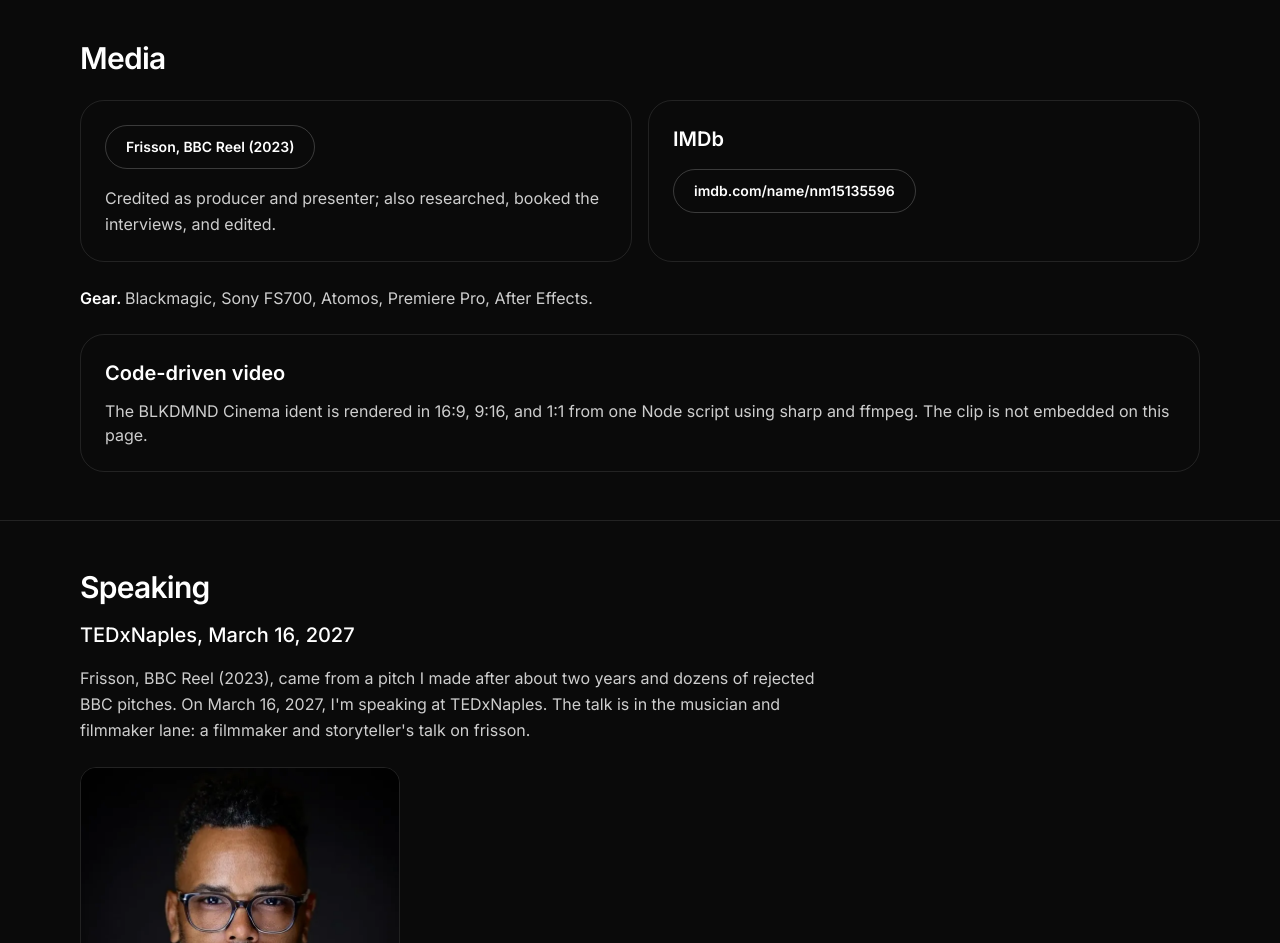
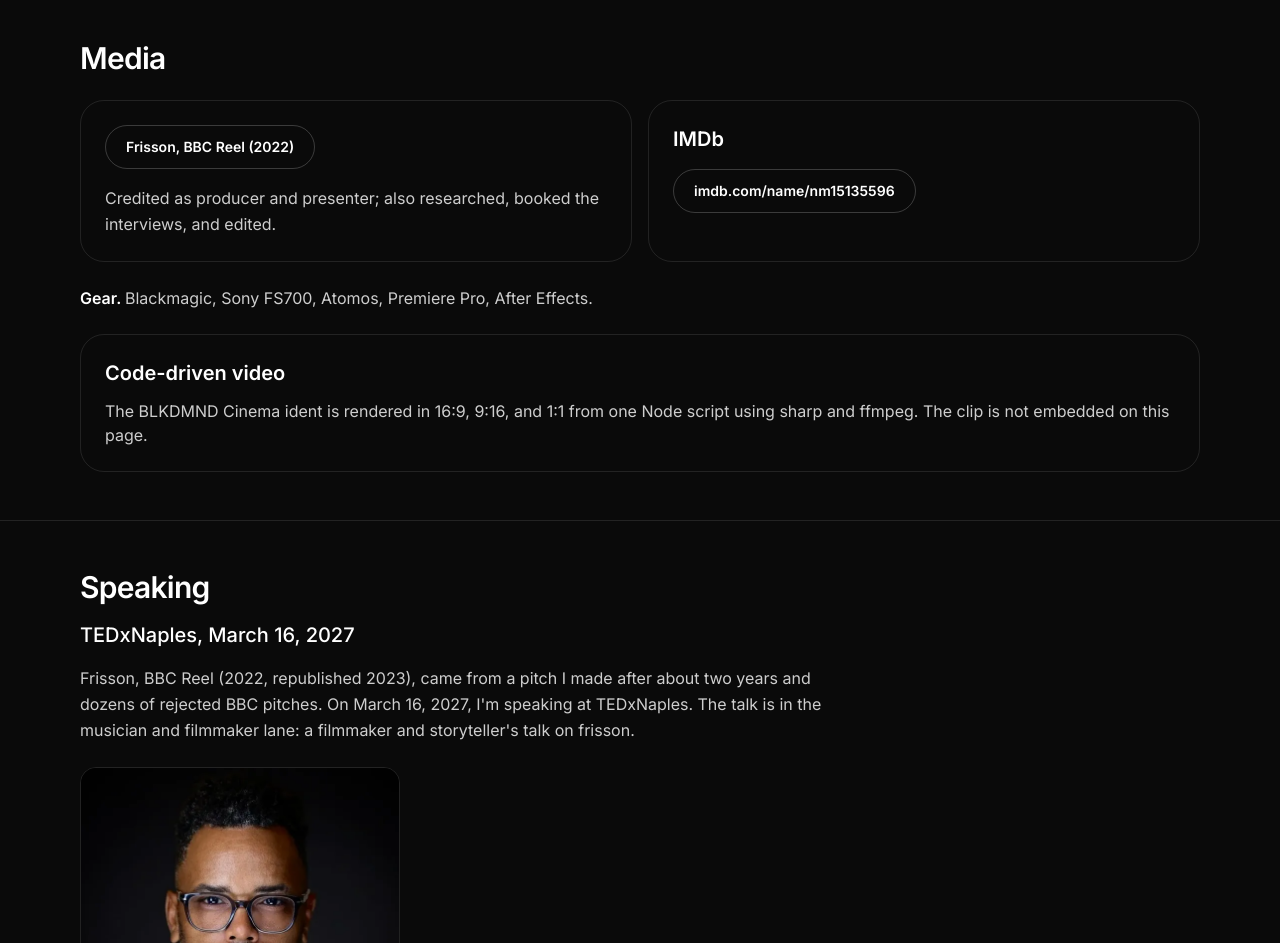
Before and after one commit to BLKDMND-DIGITAL/gd-portfolio, a React (Vite) app: page / in a window 1280 px wide. Shown: the part 8800-9743 px from the top of the page. Built offline with nearby package versions, Linux system fonts and the light colour scheme.

Commit message:
Date Frisson to its 2022 publication, noting the 2023 republication.
The media card uses 2022. The speaking paragraph has room for the republication note.

Co-authored-by: GD183CC <GD183CC@users.noreply.github.com>

```diff
--- a/src/App.tsx
+++ b/src/App.tsx
@@ -337,10 +337,10 @@ export default function App() {
                 <h3 className="text-xl font-semibold">
                   {BBC_REEL_URL ? (
                     <ExternalLink href={BBC_REEL_URL} className={`${btnGhost} mt-0`}>
-                      Frisson, BBC Reel (2023)
+                      Frisson, BBC Reel (2022)
                     </ExternalLink>
                   ) : (
-                    "Frisson, BBC Reel (2023)"
+                    "Frisson, BBC Reel (2022)"
                   )}
                 </h3>
                 <p className="mt-4 text-base font-normal leading-relaxed text-white/80">
--- a/src/content.ts
+++ b/src/content.ts
@@ -191,5 +191,5 @@ export const GEAR =
 export const SPEAKING = {
   title: "TEDxNaples",
   when: "March 16, 2027",
-  body: "Frisson, BBC Reel (2023), came from a pitch I made after about two years and dozens of rejected BBC pitches. On March 16, 2027, I'm speaking at TEDxNaples. The talk is in the musician and filmmaker lane: a filmmaker and storyteller's talk on frisson.",
+  body: "Frisson, BBC Reel (2022, republished 2023), came from a pitch I made after about two years and dozens of rejected BBC pitches. On March 16, 2027, I'm speaking at TEDxNaples. The talk is in the musician and filmmaker lane: a filmmaker and storyteller's talk on frisson.",
 };
```
Also changed, not shown: 1 other file (tests, documents, lock files or other folders).
